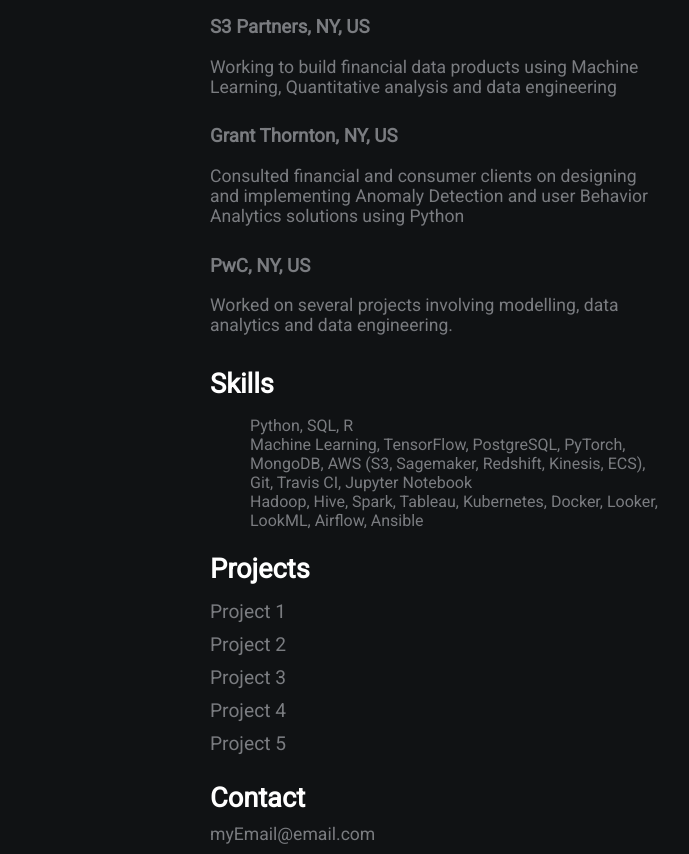
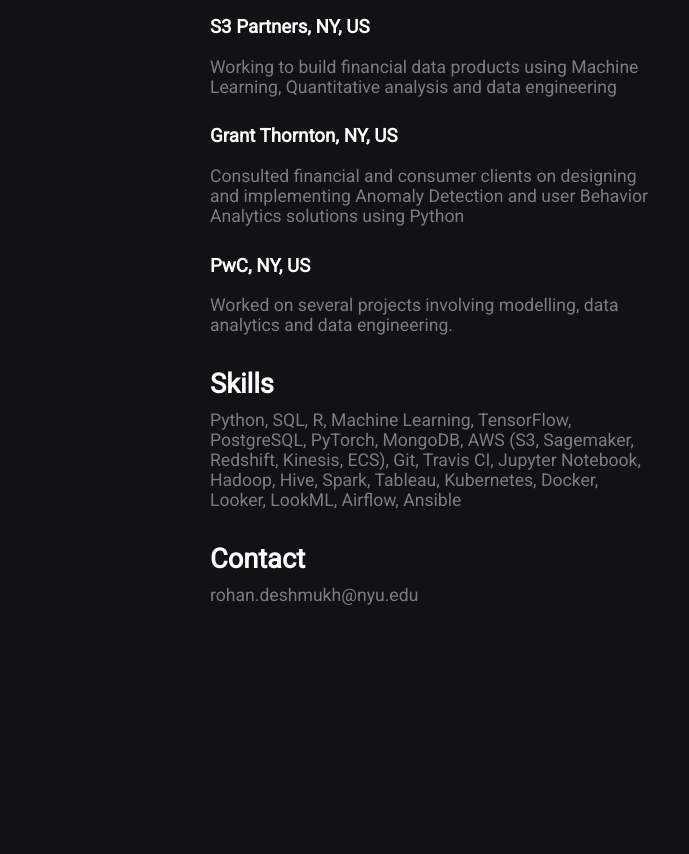
Before and after one commit to machinethatpredicts/machinethatpredicts.github.io, a plain HTML site: page index.html in a window 1280 px wide. Shown: the part 292-1146 px from the top of the page, 430-1119 px from the left. After the commit the page ends 907 px from the top, so only its background shows below. Drawn offline with Linux system fonts and the light colour scheme.

Commit message:
added contact section

```diff
--- a/index.html
+++ b/index.html
@@ -31,19 +31,19 @@
             <p>Worked on several projects involving modelling, data analytics and data engineering.</p>
 
             <h2>Skills</h2>
-            <ul style="list-style-type:none;">
-                <li>Python, SQL, R</li>
-                <li>Machine Learning, TensorFlow, PostgreSQL, PyTorch, MongoDB, AWS (S3, Sagemaker, Redshift, Kinesis, ECS), Git, Travis CI, Jupyter Notebook</li>
-                <li>Hadoop, Hive, Spark, Tableau, Kubernetes, Docker, Looker, LookML, Airflow, Ansible</li>
-            </ul>
-            <h2>Projects</h2>
-            <a href="#">Project 1</a>
-            <a href="#">Project 2</a>
-            <a href="#">Project 3</a>
-            <a href="#">Project 4</a>
-            <a href="#">Project 5</a>
+            <p>
+                Python, SQL, R,
+                Machine Learning, TensorFlow, PostgreSQL, PyTorch, MongoDB, AWS (S3, Sagemaker, Redshift, Kinesis, ECS), Git, Travis CI, Jupyter Notebook,
+                Hadoop, Hive, Spark, Tableau, Kubernetes, Docker, Looker, LookML, Airflow, Ansible
+            </p>
+<!--            <h2>Projects</h2>-->
+<!--            <a href="#">Project 1</a>-->
+<!--            <a href="#">Project 2</a>-->
+<!--            <a href="#">Project 3</a>-->
+<!--            <a href="#">Project 4</a>-->
+<!--            <a href="#">Project 5</a>-->
             <h2>Contact</h2>
-            <p>myEmail@email.com</p>
+            <p>rohan.deshmukh@nyu.edu</p>
         </div>
     </div>
 </body>
--- a/style.css
+++ b/style.css
@@ -18,6 +18,11 @@
 h2,.white{
     color: #fff;
 }
+
+h3,.white{
+    color: #fff;
+}
+
 
 a{
     color: #7A7C80;
```
Also changed, not shown: 1 other file.
